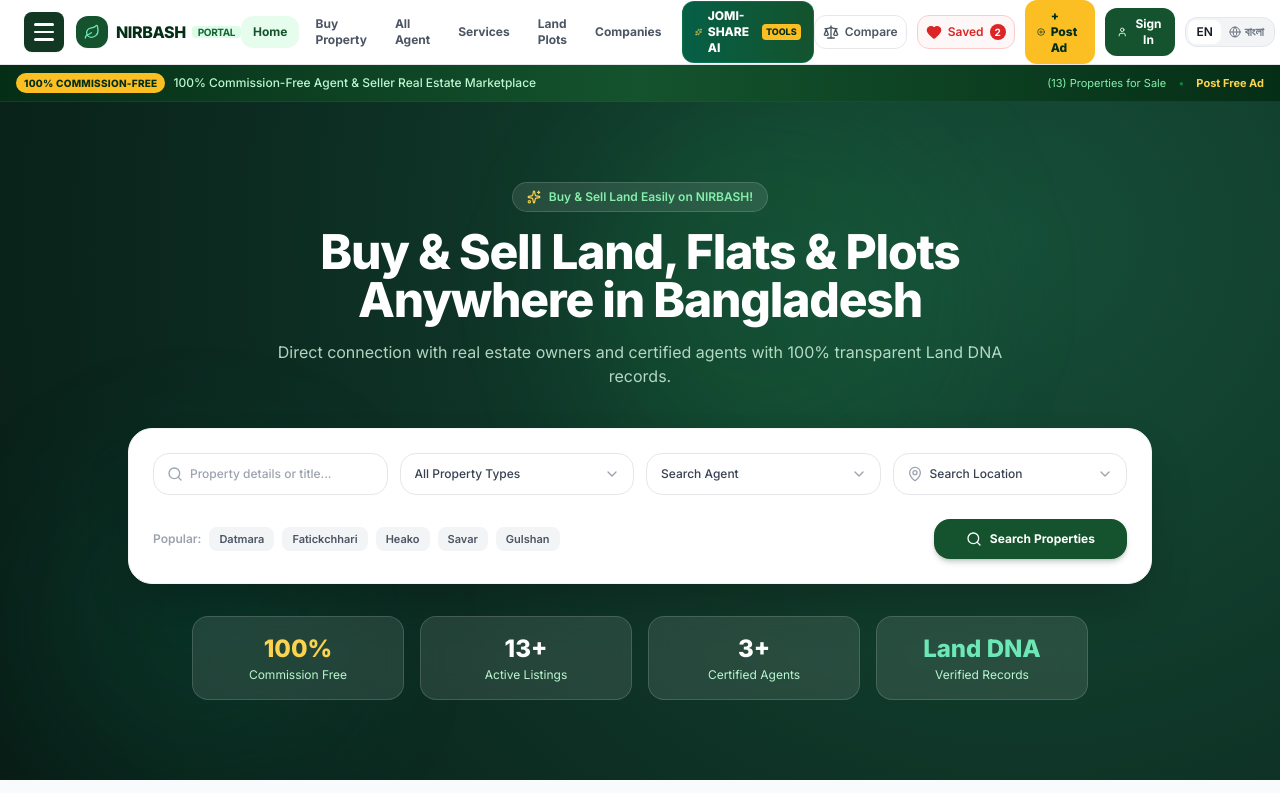
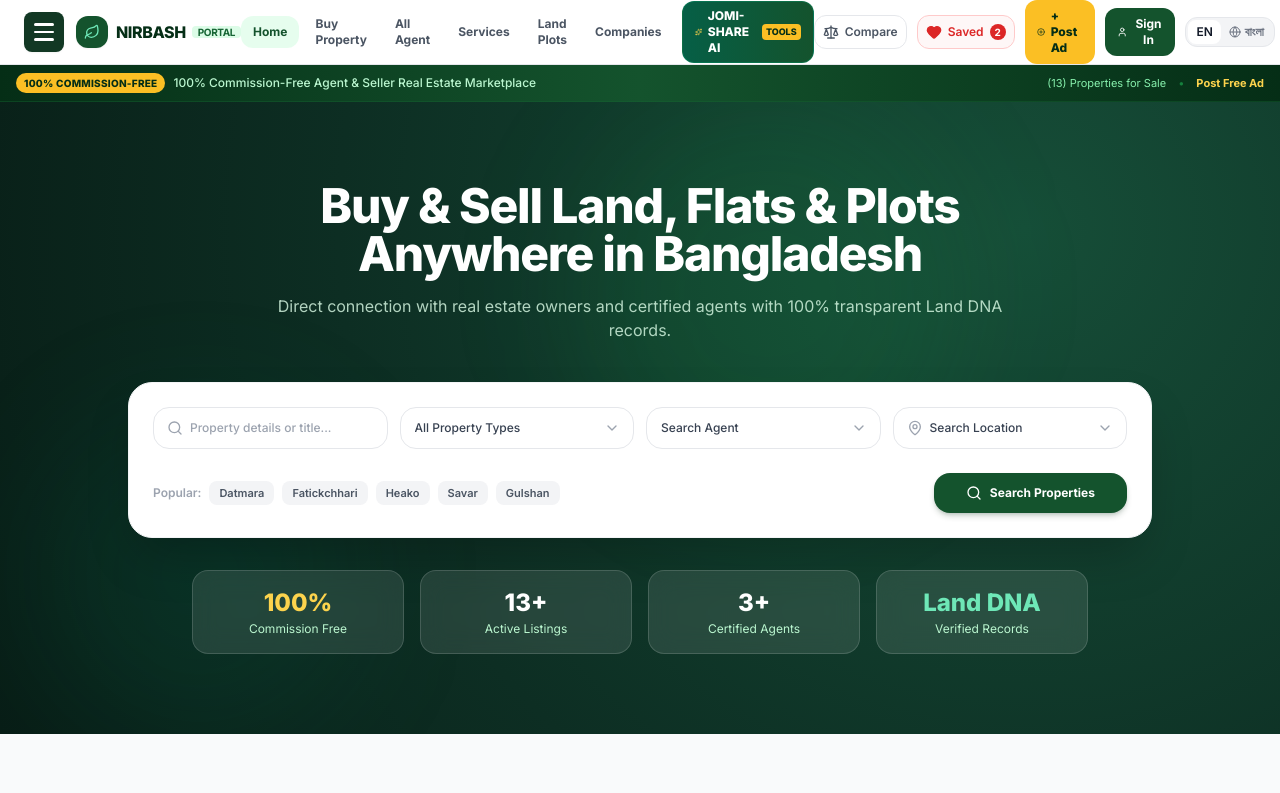
Before and after one commit to Jinchuriki-7/jomi-share-landtech, a React (Vite) app: page / in a window 1280 px wide. Shown: the top 793 px of the page. Built offline with nearby package versions, Linux system fonts and the light colour scheme.

Commit message:
style: remove 'Buy & Sell Land Easily on NIRBASH!' badge from hero section

```diff
--- a/src/nirbash/pages/NirbashHomePage.tsx
+++ b/src/nirbash/pages/NirbashHomePage.tsx
@@ -95,11 +95,6 @@ export default function NirbashHomePage() {
 
         <div className="max-w-7xl mx-auto relative z-10">
           <div className="text-center max-w-3xl mx-auto mb-10">
-            <div className="inline-flex items-center gap-2 px-3.5 py-1.5 rounded-full bg-white/10 backdrop-blur-md border border-white/15 text-green-300 text-xs font-semibold mb-4">
-              <Sparkles className="w-3.5 h-3.5 text-amber-300" />
-              <span>{lang === 'bn' ? 'জায়গা-জমি বিক্রি হবে খুব সহজে, নিবাসে!' : 'Buy & Sell Land Easily on NIRBASH!'}</span>
-            </div>
-
             <h1 className="text-3xl sm:text-4xl lg:text-5xl font-black text-white tracking-tight leading-tight mb-4">
               {lang === 'bn'
                 ? 'বাংলাদেশের যেকোনো জায়গায় জমি, ফ্ল্যাট ও প্লট ক্রয়-বিক্রয়'
```
